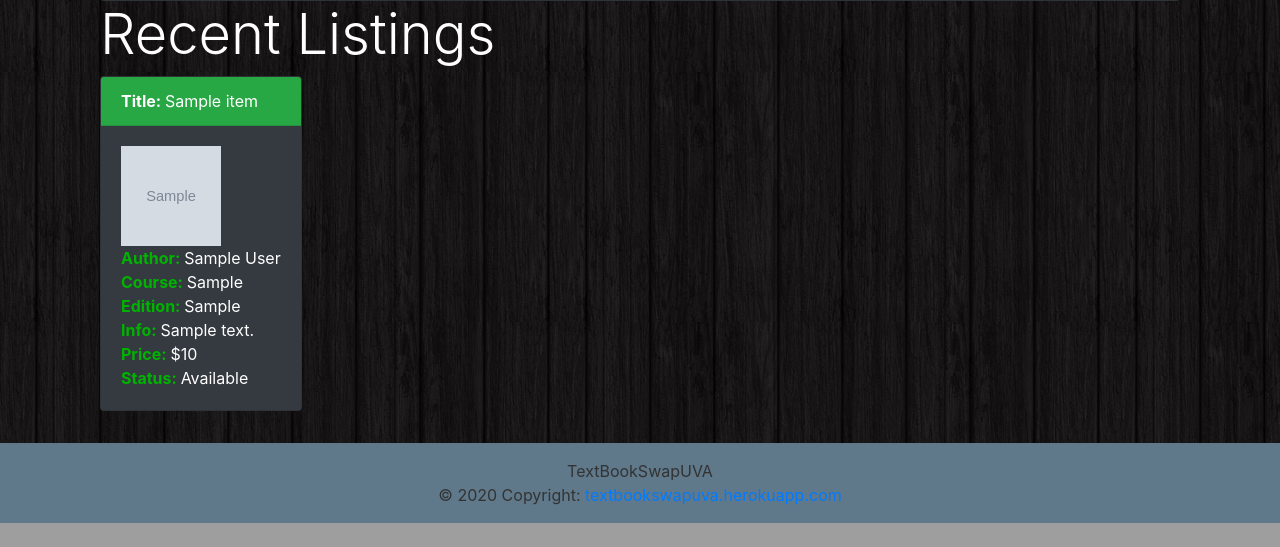
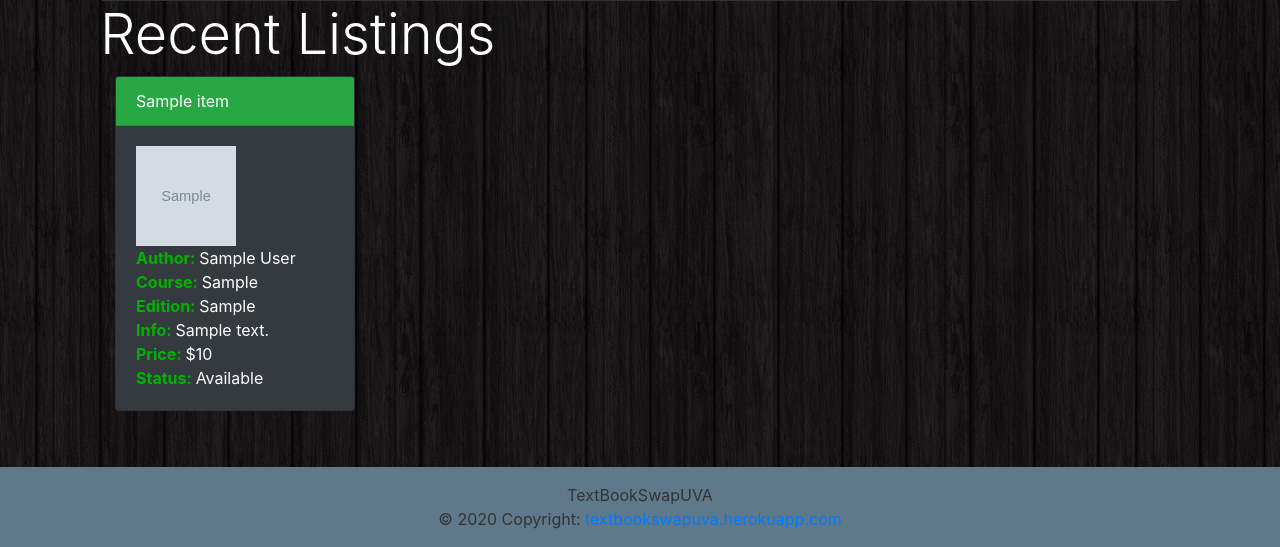
Before and after one commit to jonahweissman/cs3240-textbook-swap, a Django app: template marketplace/templates/marketplace/main.html in a window 1280 px wide. Shown: the part 928-1475 px from the top of the page. Before the commit the page ends 1451 px from the top, so only its background shows below. Run offline with Django 3.2, Linux system fonts and the light colour scheme; the template is opened without the code that fills it: most values are stand-ins (such as "Sample title", 1, 10 or a date in 2020); grey boxes marked "Sample" are stand-in pictures; some libraries are stand-ins or nearby versions.

Commit message:
Fix card wrapping

```diff
--- a/marketplace/templates/marketplace/base.html
+++ b/marketplace/templates/marketplace/base.html
@@ -7,7 +7,7 @@
       <meta name="viewport" content="width=device-width, initial-scale=1, shrink-to-fit=no">
 
       <!-- Bootstrap CSS -->
-      <link rel="stylesheet" href="https://maxcdn.bootstrapcdn.com/bootstrap/4.0.0/css/bootstrap.min.css" integrity="sha384-Gn5384xqQ1aoWXA+058RXPxPg6fy4IWvTNh0E263XmFcJlSAwiGgFAW/dAiS6JXm" crossorigin="anonymous">
+      <link rel="stylesheet" href="https://stackpath.bootstrapcdn.com/bootstrap/4.4.1/css/bootstrap.min.css" integrity="sha384-Vkoo8x4CGsO3+Hhxv8T/Q5PaXtkKtu6ug5TOeNV6gBiFeWPGFN9MuhOf23Q9Ifjh" crossorigin="anonymous">
 
       <link rel="stylesheet" type="text/css" href="{% static 'marketplace/main.css' %}">
 
--- a/marketplace/templates/marketplace/item_card.html
+++ b/marketplace/templates/marketplace/item_card.html
@@ -1,6 +1,7 @@
 <div class="card text-white bg-dark mb-3" style="max-width: 18rem;">
+<a href="{% url 'marketplace:item_detail' items.pk %}">
   <div class="card-header text-white bg-success">
-    <strong>Title: </strong>{{item.item_name}}
+    {{item.item_name}}
   </div>
   <div class="card-body text-white">
     {% if item.item_image  %}
@@ -30,4 +31,5 @@
     <a class="btn btn-outline-light btn-small" href="{% url 'marketplace:updateListing' item.pk %}">Update Status</a>
     {% endif %}
   </div>
+</a>
 </div>
--- a/marketplace/templates/marketplace/main.html
+++ b/marketplace/templates/marketplace/main.html
@@ -20,23 +20,15 @@
 
   </div>
 </div>
-  <div class="row">
-    <div class="col">
-        <h1 class="display-4 text-white">Recent Listings</h1>
-
-        <div class="card-deck">
+<h1 class="display-4 text-white">Recent Listings</h1>
+<div class="container">
+        <div class="row row-cols-1 row-cols-md-4">
         {% for items in allItems %}
-		    <a href="{% url 'marketplace:item_detail' items.pk %}">
-                {% if items.item_status == "Available" %}
+		<div class="col mb-4">
 		{% include 'marketplace/item_card.html' with item=items %}
-		    </a>
-		{%endif%}
+		</div>
         {% endfor %}
         </div>
-
-    </div>
 </div>
 
 {% endblock content %}
-  </div>
-</div>
--- a/marketplace/views.py
+++ b/marketplace/views.py
@@ -22,7 +22,7 @@ class IndexViews(generic.ListView):
     num_listings_display = 30
 
     def get_queryset(self):
-        return Item.objects.all() \
+        return Item.objects.filter(item_status="Available") \
             .order_by('-item_posted_date')[:self.num_listings_display]
 
 class ListingViews(generic.DetailView):
```
